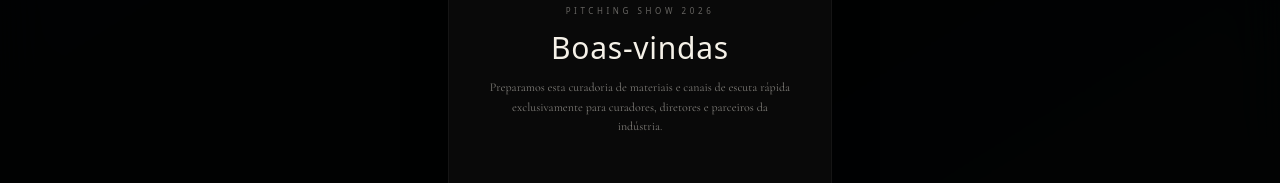
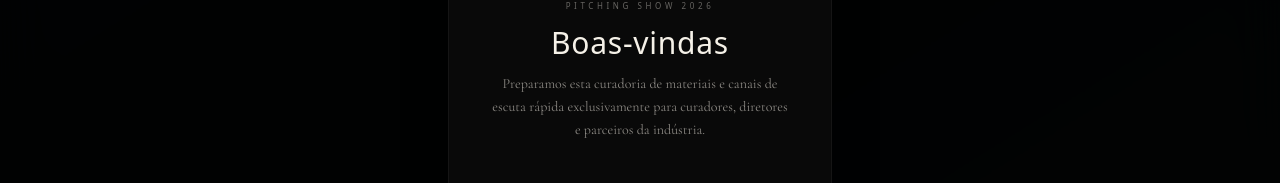
Before and after one commit to jonathasgoulart/thami-landing-page, a Next.js app: page / in a window 1280 px wide. Shown: the part 308-491 px from the top of the page. Built offline with nearby package versions, Linux system fonts and the light colour scheme; no server answers; the database is empty.

Commit message:
style: increase welcome modal description font size to text-sm for better readability

```diff
--- a/components/Rio2cModal.tsx
+++ b/components/Rio2cModal.tsx
@@ -81,7 +81,7 @@ export function Rio2cModal({ contact }: Rio2cModalProps) {
                     </h2>
 
                     {/* Subtitle (Serif Cormorant Font) */}
-                    <p className="text-foreground/50 text-xs leading-relaxed mb-6 font-serif max-w-xs px-2">
+                    <p className="text-foreground/55 text-sm leading-relaxed mb-6 font-serif max-w-xs px-2">
                         Preparamos esta curadoria de materiais e canais de escuta rápida exclusivamente para curadores, diretores e parceiros da indústria.
                     </p>
 
```
